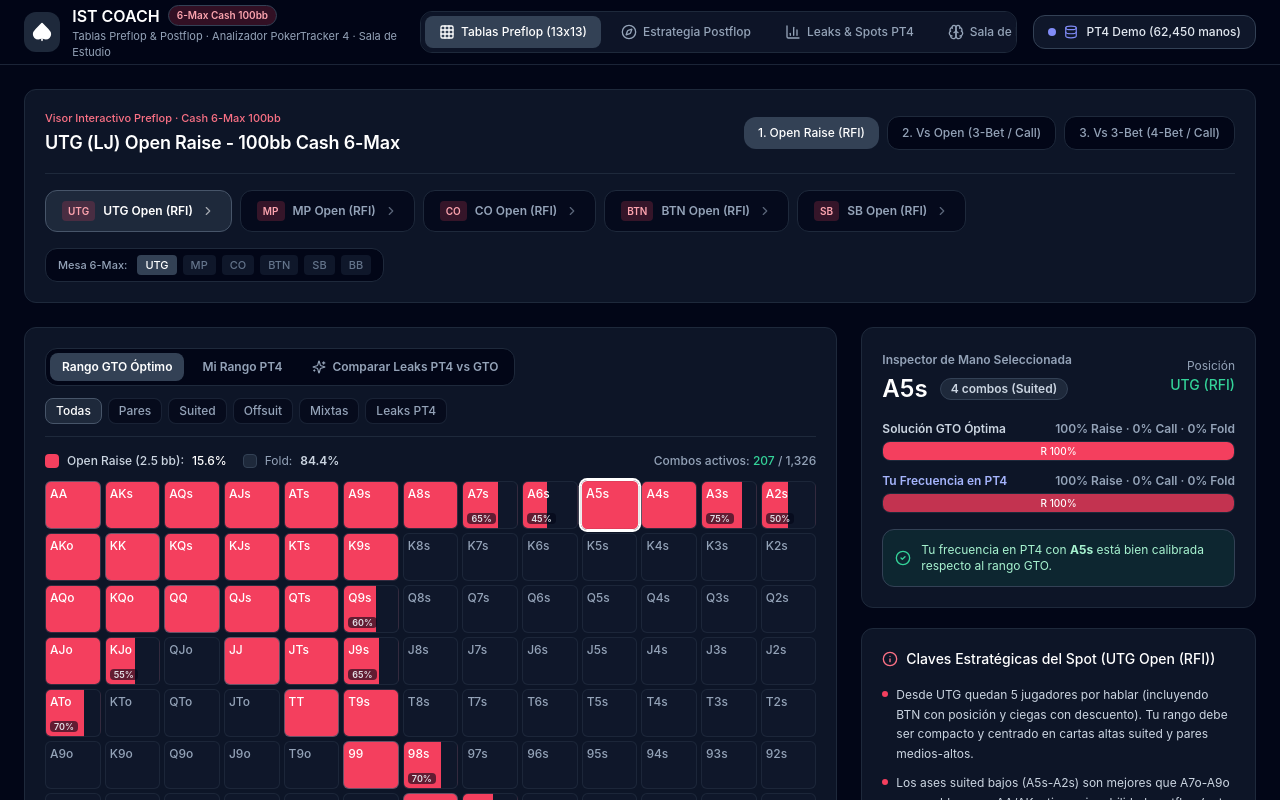
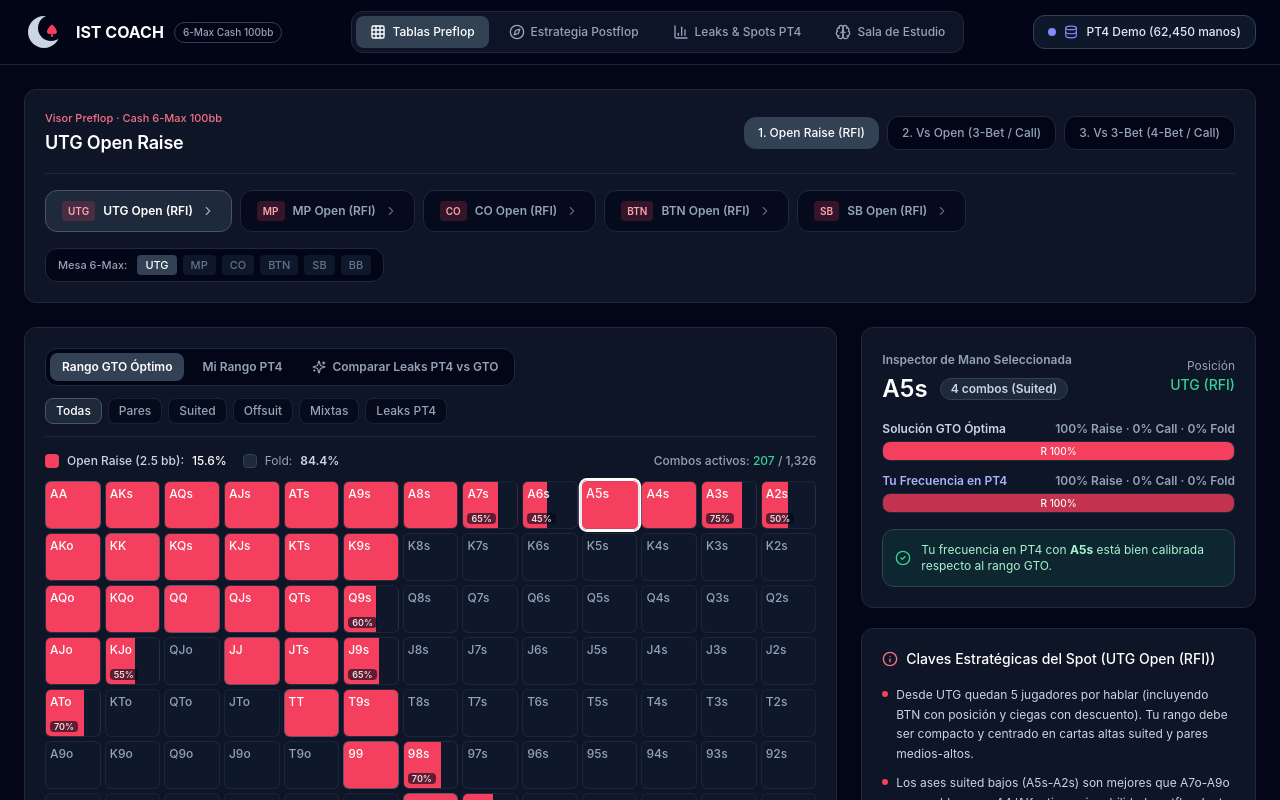
Before and after one commit to enzopalma/ist-coach-poker, a Next.js app: page / in a window 1280 px wide. Shown: the top 800 px of the page. Built offline with nearby package versions, Linux system fonts and the light colour scheme.

Commit message:
Header: logo Estambul/poker, titulos simplificados

```diff
--- a/src/app/page.tsx
+++ b/src/app/page.tsx
@@ -20,7 +20,6 @@ import {
   Database,
   Sparkles,
   ChevronRight,
-  Spade,
 } from "lucide-react";
 
 type MainTab = "PREFLOP" | "POSTFLOP" | "PT4_LEAKS" | "STUDY_ROOM";
@@ -68,21 +67,33 @@ export default function HomePage() {
         <div className="max-w-[1440px] mx-auto px-4 sm:px-6 h-16 flex items-center justify-between gap-4">
           {/* Brand Logo */}
           <div className="flex items-center gap-3">
-            <div className="w-10 h-10 rounded-xl bg-slate-800 flex items-center justify-center">
-              <Spade className="w-5 h-5 text-white fill-white" />
-            </div>
-            <div>
-              <div className="flex items-center gap-2">
-                <span className="text-base font-semibold  text-white">
-                  IST COACH
-                </span>
-                <span className="px-2 py-0.5 text-[10px] font-semibold rounded-full bg-rose-500/20 text-rose-300 border border-slate-700">
-                  6-Max Cash 100bb
-                </span>
-              </div>
-              <p className="text-[11px] text-slate-400 hidden sm:block">
-                Tablas Preflop & Postflop · Analizador PokerTracker 4 · Sala de Estudio
-              </p>
+            {/* Logo: media luna de Estambul + pica de poker */}
+            <svg
+              width="40"
+              height="40"
+              viewBox="0 0 40 40"
+              aria-label="IST Coach"
+              className="shrink-0"
+            >
+              <defs>
+                <mask id="istMoonMask">
+                  <rect width="40" height="40" fill="white" />
+                  <circle cx="27" cy="16" r="13" fill="black" />
+                </mask>
+              </defs>
+              <circle cx="20" cy="20" r="16" fill="#cbd5e1" mask="url(#istMoonMask)" />
+              <g transform="translate(20.5 11) scale(0.62)">
+                <path
+                  d="M12 2C12 2 4 9 4 14a4 4 0 0 0 7 2.5L10 22h4l-1-5.5a4 4 0 0 0 7-2.5C20 9 12 2 12 2z"
+                  fill="#f43f5e"
+                />
+              </g>
+            </svg>
+            <div className="flex items-center gap-2.5">
+              <span className="text-base font-bold text-white">IST COACH</span>
+              <span className="px-2 py-0.5 text-[10px] font-medium rounded-full text-slate-400 border border-slate-700">
+                6-Max Cash 100bb
+              </span>
             </div>
           </div>
 
@@ -97,7 +108,7 @@ export default function HomePage() {
               }`}
             >
               <Grid className="w-4 h-4" />
-              <span>Tablas Preflop (13x13)</span>
+              <span>Tablas Preflop</span>
             </button>
 
             <button
@@ -168,7 +179,7 @@ export default function HomePage() {
               <div className="flex flex-col lg:flex-row lg:items-center justify-between gap-4 pb-4 border-b border-slate-800">
                 <div>
                   <span className="text-[11px] font-medium text-rose-400 block">
-                    Visor Interactivo Preflop · Cash 6-Max 100bb
+                    Visor Preflop · Cash 6-Max 100bb
                   </span>
                   <h1 className="text-lg font-semibold text-white mt-0.5">
                     {activeScenario.title}
--- a/src/data/pokerRanges.ts
+++ b/src/data/pokerRanges.ts
@@ -415,7 +415,7 @@ export const PREFLOP_SCENARIOS: PreflopScenario[] = [
   {
     id: "UTG_RFI",
     category: "RFI",
-    title: "UTG (LJ) Open Raise - 100bb Cash 6-Max",
+    title: "UTG Open Raise",
     shortTitle: "UTG Open (RFI)",
     heroPos: "UTG",
     sizing: "2.5 bb",
@@ -436,7 +436,7 @@ export const PREFLOP_SCENARIOS: PreflopScenario[] = [
   {
     id: "MP_RFI",
     category: "RFI",
-    title: "MP (HJ) Open Raise - 100bb Cash 6-Max",
+    title: "MP Open Raise",
     shortTitle: "MP Open (RFI)",
     heroPos: "MP",
     sizing: "2.5 bb",
@@ -457,7 +457,7 @@ export const PREFLOP_SCENARIOS: PreflopScenario[] = [
   {
     id: "CO_RFI",
     category: "RFI",
-    title: "CO (Cutoff) Open Raise - 100bb Cash 6-Max",
+    title: "CO Open Raise",
     shortTitle: "CO Open (RFI)",
     heroPos: "CO",
     sizing: "2.5 bb",
@@ -478,7 +478,7 @@ export const PREFLOP_SCENARIOS: PreflopScenario[] = [
   {
     id: "BTN_RFI",
     category: "RFI",
-    title: "BTN (Button) Open Raise - 100bb Cash 6-Max",
+    title: "BTN Open Raise",
     shortTitle: "BTN Open (RFI)",
     heroPos: "BTN",
     sizing: "2.5 bb",
@@ -499,7 +499,7 @@ export const PREFLOP_SCENARIOS: PreflopScenario[] = [
   {
     id: "SB_RFI",
     category: "RFI",
-    title: "SB Open Raise vs BB - 100bb Cash 6-Max",
+    title: "SB Open Raise",
     shortTitle: "SB Open (RFI)",
     heroPos: "SB",
     villainPos: "BB",
```
